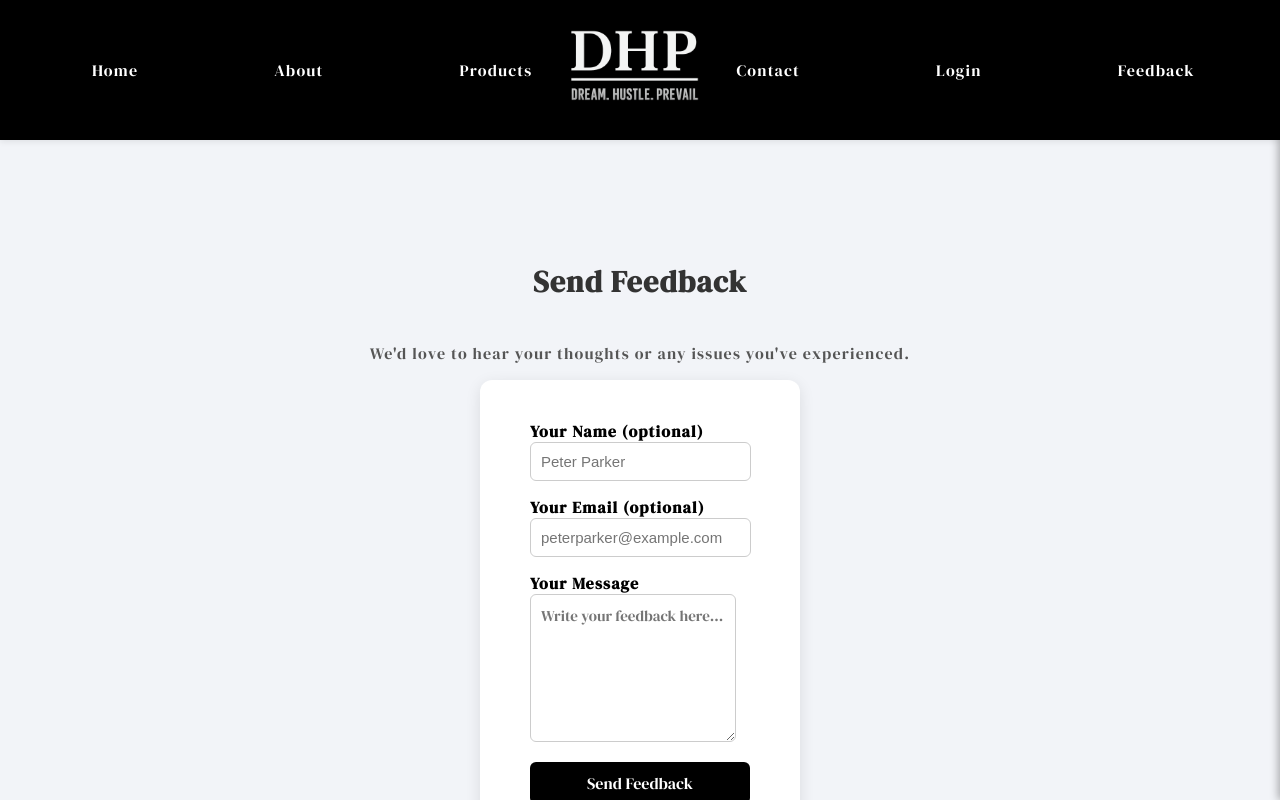
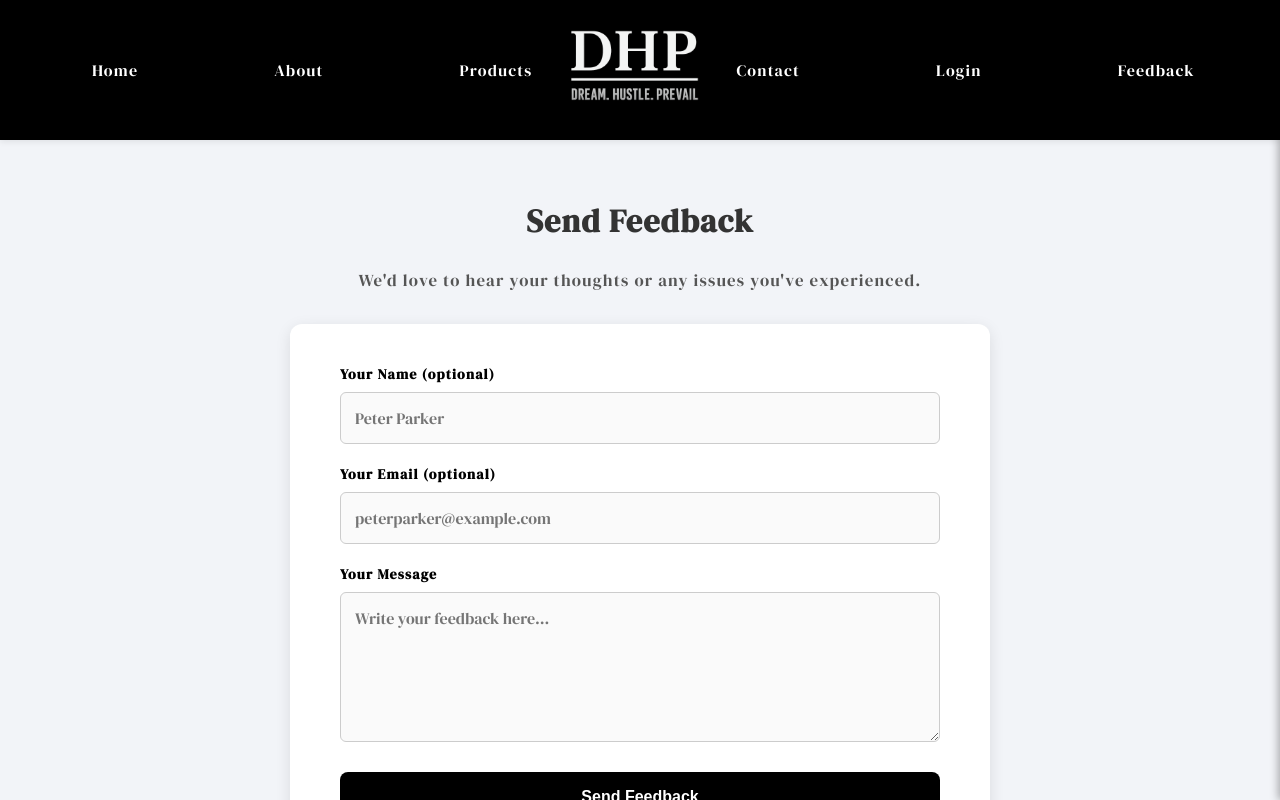
Before and after one commit to dhp-exe/e-commercial-project, a React (Vite) app in the folder streetwear-shop/client/: page /feedback in a window 1280 px wide. Built offline with nearby package versions, Linux system fonts and the light colour scheme.

Commit message:
minor: feedback page styling

```diff
--- a/streetwear-shop/client/src/pages/Contact.css
+++ b/streetwear-shop/client/src/pages/Contact.css
@@ -1,31 +1,51 @@
+/* Import both DM Serif Display (headers) and DM Sans (text) */
+@import url('https://fonts.googleapis.com/css2?family=DM+Sans:opsz,wght@9..40,400;500;700&family=DM+Serif+Display:ital@0;1&display=swap');
+
 /* Simple styles for Contact page layout */
 .contact-page {
   padding: 24px;
+  /* Apply the readable font to the whole page by default */
+  font-family: "DM Sans", sans-serif;
+  color: #333;
 }
+
 .contact-title {
-  font-size: 20px;
-  margin-bottom: 16px;
+  font-size: 24px; /* Increased slightly for the fancy font */
+  margin-bottom: 20px;
+  /* Apply the fancy font to the main title */
+  font-family: "DM Serif Display", serif;
+  letter-spacing: 0.5px;
 }
+
 .contact-grid {
   display: flex;
   gap: 24px;
 }
+
 .contact-left {
   width: 44%;
 }
+
 .city-label {
   display: block;
   margin-bottom: 8px;
   color: #555;
-  font-weight: 600;
+  font-weight: 700; /* Made slightly bolder for hierarchy */
+  font-size: 13px;
+  letter-spacing: 0.05em;
+  text-transform: uppercase;
 }
+
 .city-select {
   width: 100%;
   padding: 10px 12px;
   border: 1px solid #ddd;
   border-radius: 4px;
   margin-bottom: 16px;
+  font-family: "DM Sans", sans-serif; /* Ensure dropdown uses the font */
+  font-size: 15px;
 }
+
 .showroom-list {
   display: flex;
   flex-direction: column;
@@ -33,17 +53,42 @@
   max-height: 720px;
   overflow: auto;
 }
+
 .showroom-item {
   border: 1px solid #e6e6e6;
-  padding: 14px;
+  padding: 18px; /* Increased padding for breathing room */
   border-radius: 4px;
   background: #fff;
   cursor: pointer;
+  transition: border-color 0.2s, box-shadow 0.2s;
 }
-.showroom-item:hover { border-color: #ccc; }
-.showroom-item.active { box-shadow: 0 1px 0 rgba(0,0,0,0.03); border-left: 4px solid #333; }
-.showroom-name { font-size: 16px; margin: 0 0 8px 0; }
-.showroom-address, .showroom-hours, .showroom-phone { margin: 4px 0; color: #555; font-size: 14px; }
+
+.showroom-item:hover {
+  border-color: #ccc;
+}
+
+.showroom-item.active {
+  box-shadow: 0 4px 12px rgba(0,0,0,0.05);
+  border-color: #333;
+  border-left: 4px solid #333;
+}
+
+.showroom-name {
+  font-size: 18px;
+  margin: 0 0 10px 0;
+  /* Apply the fancy font to showroom names */
+  font-family: "DM Serif Display", serif;
+}
+
+.showroom-address,
+.showroom-hours,
+.showroom-phone {
+  margin: 6px 0;
+  color: #555;
+  font-size: 14px;
+  /* Critical for readability */
+  line-height: 1.6;
+}
 
 .contact-right {
   width: 56%;
@@ -51,18 +96,60 @@
   flex-direction: column;
   gap: 12px;
 }
-.map-frame { height: 720px; border-radius: 4px; overflow: hidden; }
+
+.map-frame {
+  height: 720px;
+  border-radius: 4px;
+  overflow: hidden;
+  background: #f0f0f0;
+}
+
 .map-card {
-  padding: 12px;
+  padding: 20px;
   background: #fff;
   border: 1px solid #e6e6e6;
   border-radius: 4px;
+  box-shadow: 0 2px 8px rgba(0,0,0,0.04);
 }
-.map-card h3 { margin: 0 0 6px 0; }
-.directions-link { display: inline-block; margin-top: 8px; color: #0070f3; text-decoration: none; }
+
+.map-card h3 {
+  margin: 0 0 10px 0;
+  font-family: "DM Serif Display", serif;
+  font-size: 20px;
+}
+
+.map-card p {
+  margin: 8px 0;
+  line-height: 1.6;
+  color: #444;
+}
+
+.directions-link {
+  display: inline-flex;
+  align-items: center;
+  margin-top: 12px;
+  color: #000;
+  text-decoration: none;
+  font-weight: 500;
+  border-bottom: 1px solid transparent;
+  transition: border-bottom 0.2s;
+}
+
+.directions-link:hover {
+  border-bottom: 1px solid #000;
+}
 
 @media (max-width: 900px) {
-  .contact-grid { flex-direction: column; }
-  .contact-left, .contact-right { width: 100%; }
-  .map-frame { height: 360px; }
+  .contact-grid {
+    flex-direction: column;
+  }
+  .contact-left, .contact-right {
+    width: 100%;
+  }
+  .map-frame {
+    height: 360px;
+  }
+  .showroom-list {
+    max-height: 400px;
+  }
 }
--- a/streetwear-shop/client/src/pages/Feedback.jsx
+++ b/streetwear-shop/client/src/pages/Feedback.jsx
@@ -35,21 +35,21 @@ export default function Feedback() {
   }
 
   return (
-    <div className="login-page">
-      <div className="login-container">
+    <div className="feedback-page">
+      <div className="feedback-container">
         <h2>Send Feedback</h2>
-        <p style={{ textAlign: 'center', marginBottom: '1rem', color: '#555' }}>
+        <p className="description">
           We'd love to hear your thoughts or any issues you've experienced.
         </p>
 
         {status && (
-          <div className={status.type === 'error' ? 'error' : 'success'} style={{ marginBottom: 12 }}>
+          <div className={status.type === 'error' ? 'error' : 'success'} style={{ marginBottom: 20, width: '100%', textAlign: 'center' }}>
             {status.text}
           </div>
         )}
 
         <form onSubmit={handleSubmit}>
-          <div>
+          <div className="form-group">
             <label>Your Name (optional)</label>
             <input
               type="text"
@@ -58,7 +58,8 @@ export default function Feedback() {
               placeholder="Peter Parker"
             />
           </div>
-          <div>
+
+          <div className="form-group">
             <label>Your Email (optional)</label>
             <input
               type="email"
@@ -67,23 +68,17 @@ export default function Feedback() {
               placeholder="peterparker@example.com"
             />
           </div>
-          <div>
+
+          <div className="form-group">
             <label>Your Message</label>
             <textarea
               value={message}
               onChange={(e) => setMessage(e.target.value)}
-              rows={6}
-              style={{
-                padding: 10,
-                border: '1px solid #ccc',
-                borderRadius: 6,
-                fontFamily: 'inherit',
-                fontSize: 15,
-              }}
               placeholder="Write your feedback here..."
               required
             />
           </div>
+
           <button type="submit" disabled={loading}>
             {loading ? 'Sending...' : 'Send Feedback'}
           </button>
--- a/streetwear-shop/client/src/styles.css
+++ b/streetwear-shop/client/src/styles.css
@@ -462,3 +462,102 @@ html::-webkit-scrollbar-thumb:hover {
   text-align: center;
   margin-top: 2rem;
 }
+
+.feedback-page {
+  min-height: 80vh;
+  display: flex;
+  justify-content: center;
+  align-items: center;
+  background-color: #f2f4f8;
+  padding: 2rem;
+}
+
+.feedback-container {
+  display: flex;
+  flex-direction: column;
+  justify-content: center;
+  align-items: center;
+  width: 100%;
+  max-width: 700px;
+}
+
+.feedback-container form {
+  display: flex;
+  flex-direction: column;
+  gap: 20px;
+  background: white;
+  padding: 40px 50px;
+  border-radius: 12px;
+  box-shadow: 0 4px 15px rgba(0,0,0,0.1);
+  width: 100%;
+}
+
+.feedback-container h2 {
+  margin-bottom: 10px;
+  text-align: center;
+  font-size: 32px;
+  color: #333;
+}
+
+.feedback-container .description {
+  text-align: center;
+  margin-bottom: 2rem;
+  color: #555;
+  font-size: 1.05rem;
+}
+
+.feedback-container label {
+  font-weight: 600;
+  display: block;
+  margin-bottom: 8px;
+  color: #000;
+}
+
+.feedback-container input,
+.feedback-container textarea {
+  width: 100%;
+  padding: 14px;
+  border: 1px solid #ccc;
+  border-radius: 6px;
+  font-size: 16px;
+  font-family: inherit;
+  outline: none;
+  background: #fafafa;
+  transition: border-color 0.2s, background 0.2s;
+}
+
+.feedback-container input:focus,
+.feedback-container textarea:focus {
+  border-color: #000;
+  background: #fff;
+}
+
+.feedback-container textarea {
+  min-height: 150px;
+  resize: vertical;
+}
+
+.feedback-container button {
+  width: 100%;
+  padding: 16px;
+  font-size: 16px;
+  font-weight: bold;
+  margin-top: 10px;
+  background-color: #000;
+  color: #fff;
+  border: none;
+  border-radius: 8px;
+  cursor: pointer;
+  transition: opacity 0.2s, transform 0.1s;
+}
+
+.feedback-container button:hover {
+  opacity: 0.9;
+  transform: translateY(-1px);
+}
+
+.feedback-container button:disabled {
+  background-color: #ccc;
+  cursor: not-allowed;
+  transform: none;
+}
```
